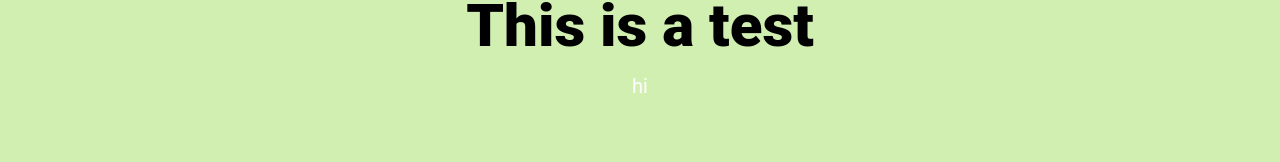
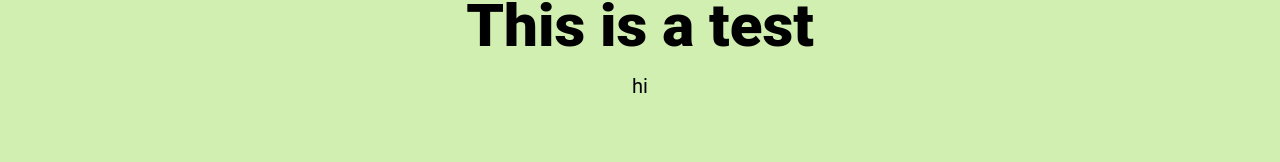
Before and after one commit to yukui5401/devDucky2024, a React (Vite) app in the folder frontend/: page / in a window 1280 px wide. Shown: the part 165-327 px from the top of the page. Built offline with nearby package versions, Linux system fonts and the light colour scheme.

Commit message:
Changed text-colour

```diff
--- a/frontend/src/components/Hero.jsx
+++ b/frontend/src/components/Hero.jsx
@@ -13,7 +13,7 @@ const Hero = ({
           <h1 className="text-4xl font-extrabold text-black sm:text-5xl md:text-6xl">
             {title}
           </h1>
-          <p className="my-4 text-xl text-white">{subtitle}</p>
+          <p className="my-4 text-xl text-black">{subtitle}</p>
         </div>
       </div>
     </section>
```
